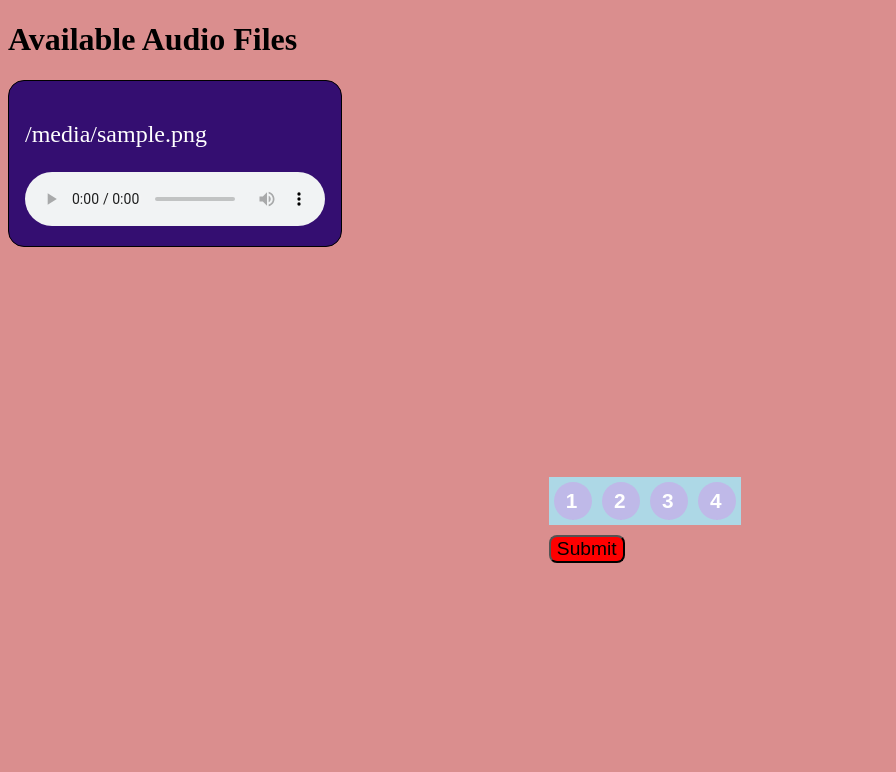
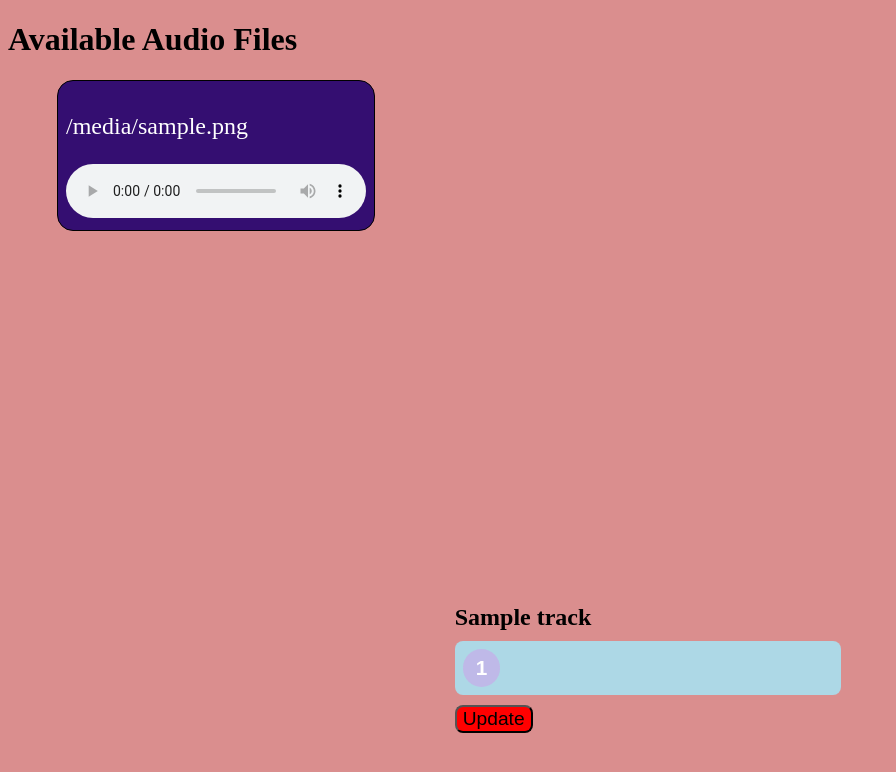
Before and after one commit to dan-sapp-sandbox/bernoulli, a Django app: template templates/landing.html in a window 1280 px wide. Shown: the top 772 px of the page, without its empty margins (0-896 px from the left). Run offline with Django 5.2, Linux system fonts and the light colour scheme; the template is opened without the code that fills it: most values are stand-ins (such as "Sample title", 1, 10 or a date in 2020).

Commit message:
read in from ui

```diff
--- a/bernoulli/settings.py
+++ b/bernoulli/settings.py
@@ -5,7 +5,7 @@ BASE_DIR = Path(__file__).resolve().parent.parent
 SECRET_KEY = 'django-insecure-5)uol+kr$6l=i0ysd5jb!0t-ib1$ds(q1p$3x3b190pr500%42'
 DEBUG = True
 
-ALLOWED_HOSTS = ['bernoulli-app-31816726101f.herokuapp.com', 'localhost']
+ALLOWED_HOSTS = ['bernoulli-app-31816726101f.herokuapp.com', 'localhost', '127.0.0.1']
 
 
 INSTALLED_APPS = [
--- a/static/css/styles.css
+++ b/static/css/styles.css
@@ -5,8 +5,8 @@ body {
 .container {
   display: grid;
   justify-items: center;
-  grid-template-columns: 1fr 1fr 1fr 1fr 1fr 1fr;
-  grid-template-rows: 1fr 1fr;
+  grid-template-columns: 1fr 1fr 1fr;
+  grid-template-rows: 1fr 1fr 1fr;
   grid-gap: .5rem;
 }
 
@@ -14,10 +14,15 @@ body {
   background: rgb(52, 14, 113);
   border: 1px solid black;
   border-radius: 1rem;
-  padding: 1rem;
+  padding: .5rem;
 }
 .player-wrapper p {
   color: white;
+  font-size: 1.5rem;
+}
+
+.instrument {
+  font-weight: bold;
   font-size: 1.5rem;
 }
 
@@ -33,9 +38,10 @@ body {
   display: grid;
   gap: 10px;
   width: 100%;
-  padding: 5px;
-  grid-template-columns: 1fr 1fr 1fr 1fr;
+  padding: .5rem;
+  grid-template-columns: 1fr 1fr 1fr 1fr 1fr 1fr 1fr 1fr;
   background: lightblue;
+  border-radius: .5rem;
 }
 
 input[type="checkbox"] {
@@ -54,6 +60,7 @@ input[type="checkbox"] {
   cursor: pointer;
   transition: all 0.3s ease;
   -webkit-tap-highlight-color: transparent;
+  text-align: center;
 }
 
 input[type="checkbox"]:checked+label {
--- a/templates/landing.html
+++ b/templates/landing.html
@@ -28,22 +28,24 @@
     </div>
     <form method="post" class="tracks-container" action="{% url 'update_audio' %}">
       {% csrf_token %}
+      {% for track in tracks %}
+      <div class="instrument">{{track.name}}</div>
       <div class="track">
-        <input type="checkbox" name="track-1" value="1">
-        <label for="1">1</label>
-
-        <input type="checkbox" name="track-1" value="2">
-        <label for="2">2</label>
-
-        <input type="checkbox" name="track-1" value="3">
-        <label for="3">3</label>
-
-        <input type="checkbox" name="track-1" value="4">
-        <label for="4">4</label>
+        {% for beat in loop_array %}
+        <input type="checkbox" id="track-{{track.track_id}}-beat-{{ beat }}" name="track-{{track.track_id}}"
+        value="{{ beat }}"
+        {% if beat in track.beats %}checked{% endif %}>
+        <label for="track-{{track.track_id}}-beat-{{ beat }}">{{ forloop.counter }}</label>
+        {% endfor %}
       </div>
-      <button class="update-audio-submit" type="submit">Submit</button>
+      {% endfor %}
+      <button class="update-audio-submit" type="submit">Update</button>
     </form>
   </main>
+  <script>
+    // Disable navigate away confirmation
+    window.onbeforeunload = null;
+  </script>
 </body>
 
 </html>
```
Also changed, not shown: bernoulli/views.py (+72 -52 lines), 9 other files.
